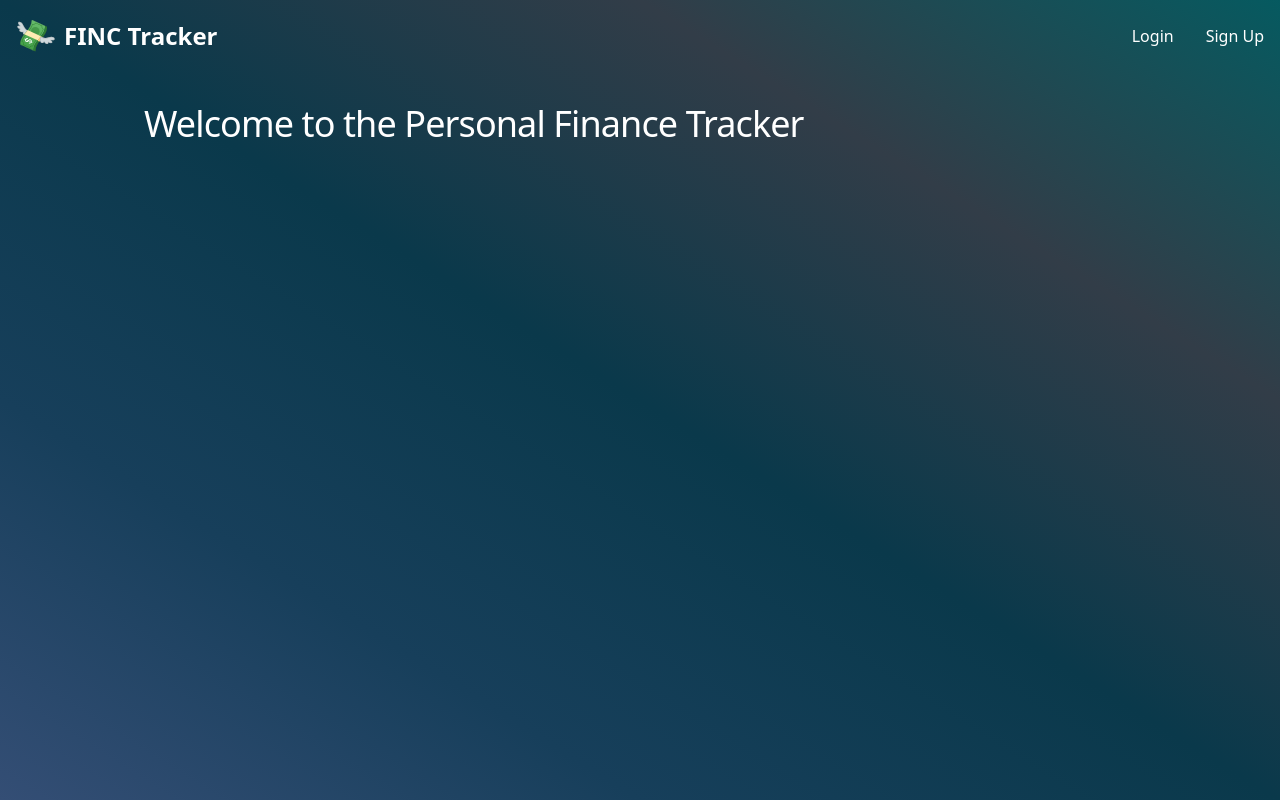
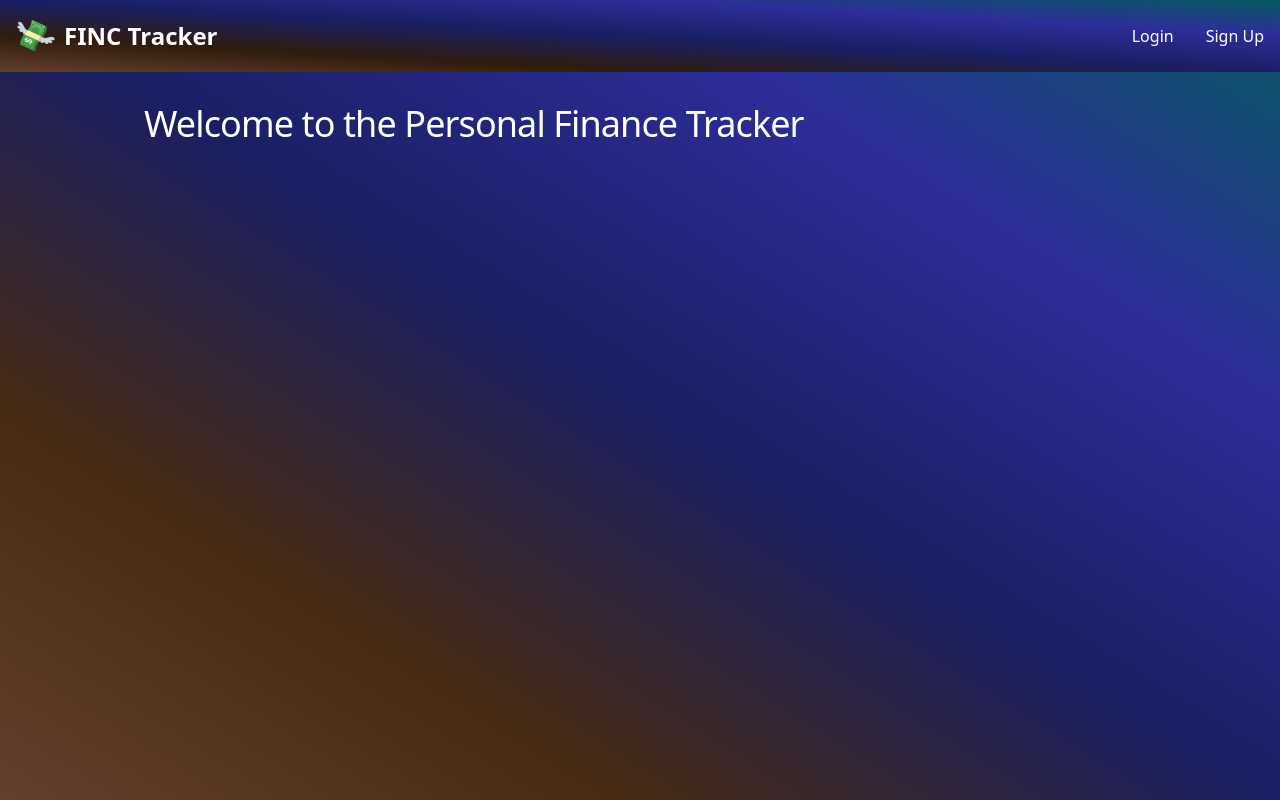
Before and after one commit to hudy0/django-finance, a Django app: page / in a window 1280 px wide. Run offline with Django 5.2, Linux system fonts and the light colour scheme; some libraries are stand-ins or nearby versions.

Commit message:
add theme

```diff
--- a/static/css/styles.css
+++ b/static/css/styles.css
@@ -1,10 +1,11 @@
 body {
-    background-image: linear-gradient(to right top, #344e75, #173f5b, #0a394b, #323d48, #065a60);
+    background-image: linear-gradient(to right top, #633f2c, #462a13, #191f63, #2d2d9a, #065a60);
     min-height: 100vh;
 }
 
 nav {
     color: white;
-    background-color: linear-gradient(to right top, #344e75, #173f5b, #0a394b, #323d48, #065a60);
-    /*background-color: #030303;*/
+    background-image: linear-gradient(to right top, #633f2c, #2f1c0d, #191f63, #2d2d9a, #065a60);
+
+    /*background-color: #122541;*/
 }
```
